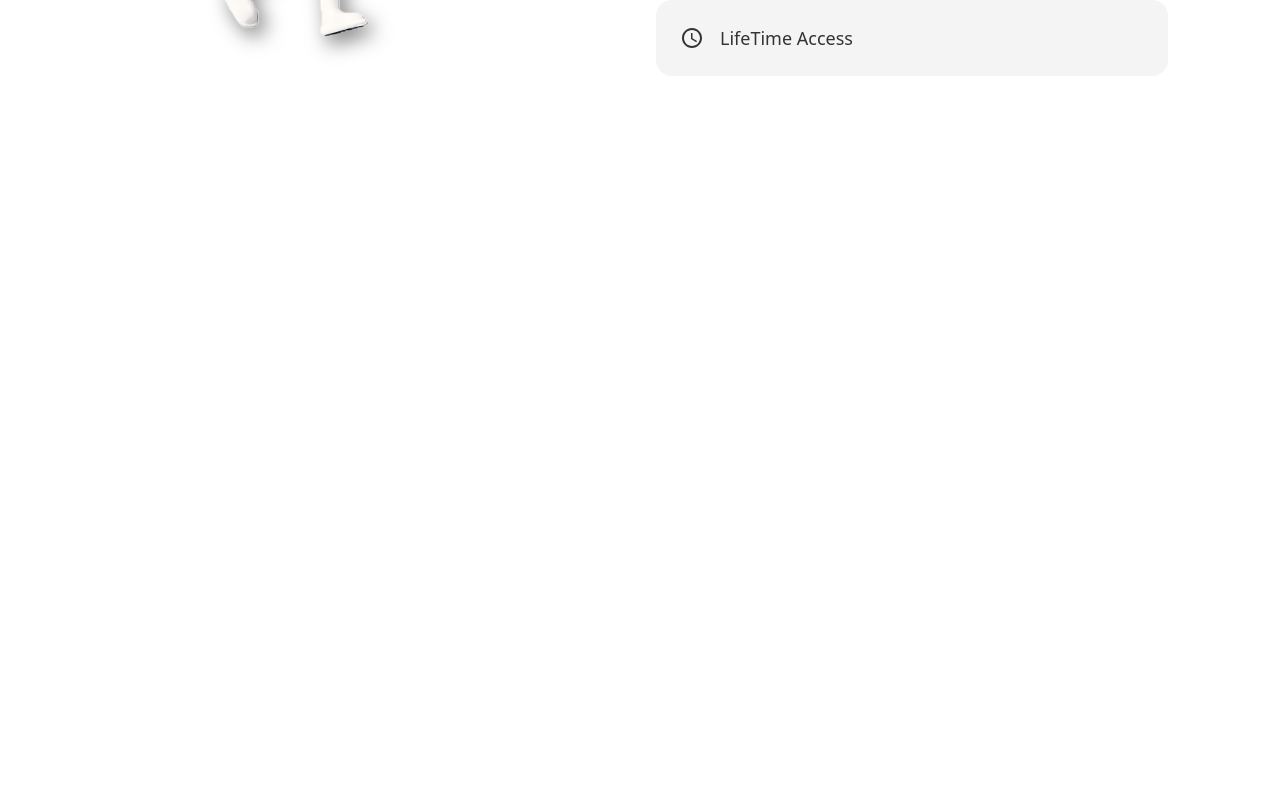
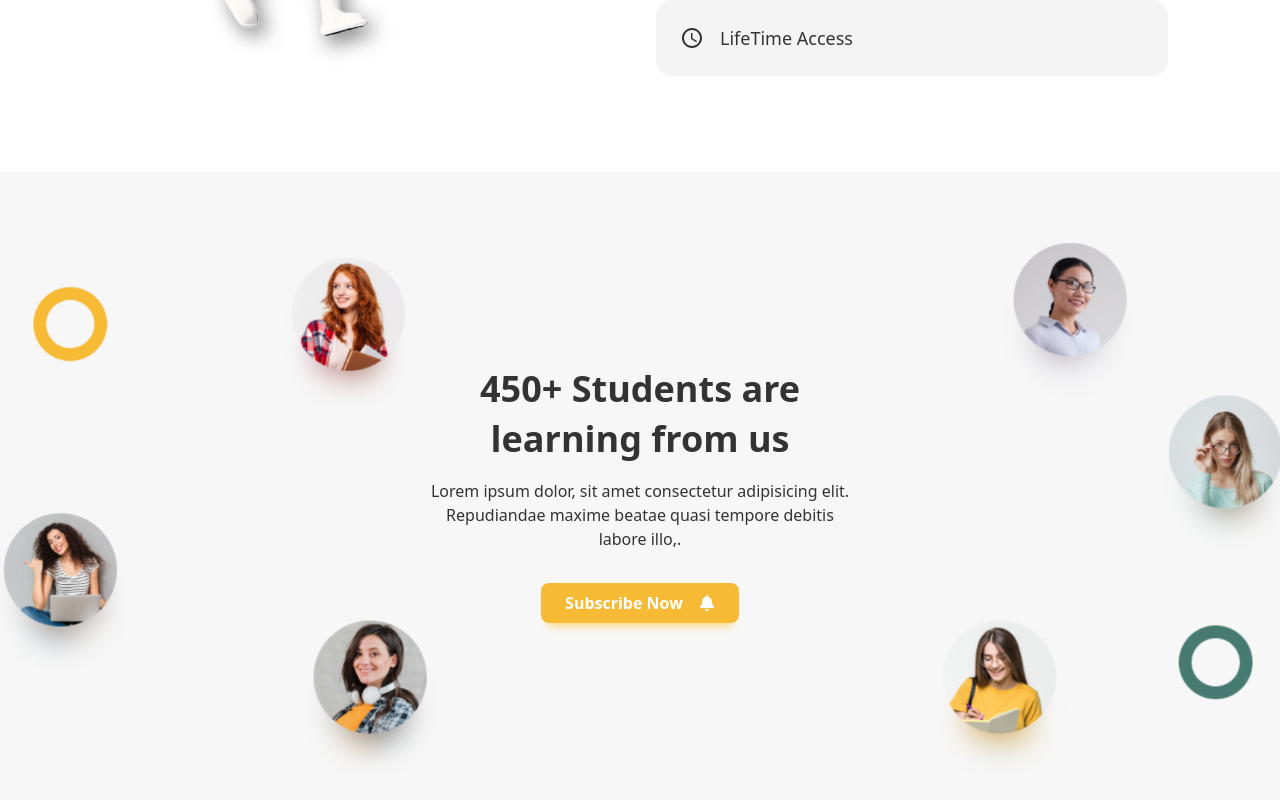
Before and after one commit to hmmasudsarder/elearning, a React (Vite) app: page / in a window 1280 px wide. Shown: the part 1593-2393 px from the top of the page. Before the commit the page ends 1765 px from the top, so only its background shows below. Built offline with nearby package versions, Linux system fonts and the light colour scheme.

Commit message:
subscribe section added

```diff
--- a/src/App.jsx
+++ b/src/App.jsx
@@ -1,6 +1,7 @@
 import Banner from "./components/Banner/Banner";
 import Hero from "./components/Hero/Hero";
 import Services from "./components/Services/Services";
+import Subscribe from "./components/Subscribe/Subscribe";
 
 const App = () => {
   return (
@@ -8,6 +9,7 @@
       <Hero />
       <Services />
       <Banner/>
+      <Subscribe/>
     </main>
   );
 };
--- /dev/null
+++ b/src/components/Subscribe/Subscribe.jsx
@@ -0,0 +1,41 @@
+import { FaBell } from "react-icons/fa";
+import BgImage from "../../assets/bg.png";
+import { motion } from "framer-motion";
+
+const bgStyle = {
+  backgroundImage: `url(${BgImage})`,
+  backgroundRepeat: "no-repeat",
+  backgroundSize: "cover",
+  backgroundPosition: "center",
+};
+
+const Subscribe = () => {
+  return (
+    <section className="bg-[#f7f7f7]">
+      <motion.div initial={{opacity: 0}} whileInView={{opacity: 1}} style={bgStyle} className="container py-24 md:py-48">
+        <motion.div initial={{opacity: 0, scale: 0.5}}
+        whileInView={{opacity: 1, scale: 1}}
+        transition={{duration: 0.6, ease: "easeInOut"}} className="flex flex-col justify-center">
+          <div className="text-center space-y-4 lg:max-w-[430px] mx-auto">
+            <h2 className="text-4xl font-bold !leading-snug">
+              450+ Students are learning from us
+            </h2>
+            <p className="">
+              Lorem ipsum dolor, sit amet consectetur adipisicing elit.
+              Repudiandae maxime beatae quasi tempore debitis labore illo,.
+            </p>
+            <a
+              href=""
+              className="primary-btn !mt-8 inline-flex items-center justify-center gap-4 group"
+            >
+              Subscribe Now{" "}
+              <FaBell className="group-hover:animate-bounce group-hover:text-lg duration-200" />{" "}
+            </a>
+          </div>
+        </motion.div>
+      </motion.div>
+    </section>
+  );
+};
+
+export default Subscribe;
```
